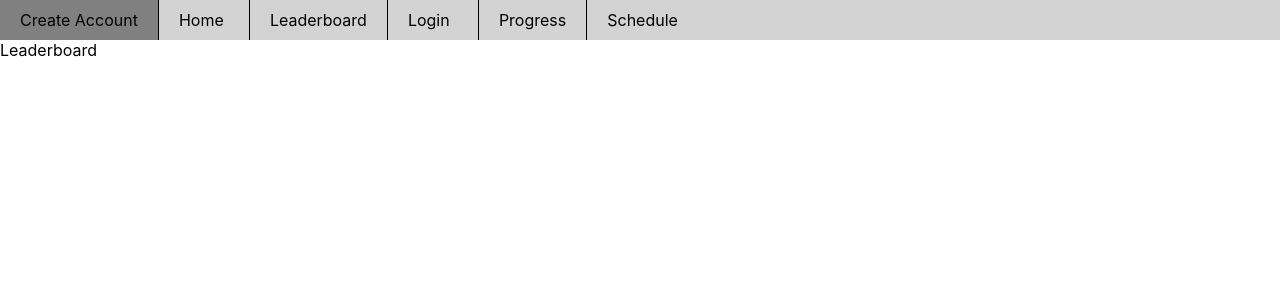
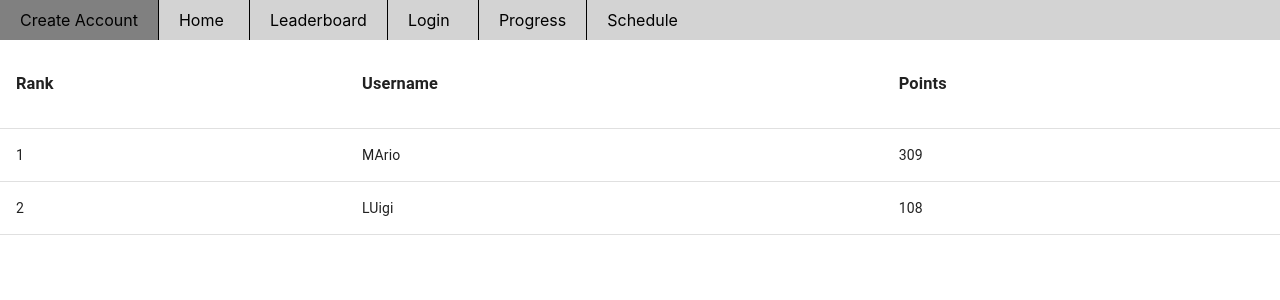
Before and after one commit to callanmurphy/Big-Fun-React-Site, a React (Create React App) app: page /leaderboard in a window 1280 px wide. Shown: the top 300 px of the page. Built offline with nearby package versions, Linux system fonts and the light colour scheme.

Commit message:
added material-UI dependency and finished a very rough leaderboard page.

```diff
--- a/package.json
+++ b/package.json
@@ -3,6 +3,7 @@
   "version": "0.1.0",
   "private": true,
   "dependencies": {
+    "@material-ui/core": "^4.11.3",
     "@testing-library/jest-dom": "^5.11.9",
     "@testing-library/react": "^11.2.5",
     "@testing-library/user-event": "^12.7.2",
--- a/src/components/Leaderboard/Leaderboard.js
+++ b/src/components/Leaderboard/Leaderboard.js
@@ -1,8 +1,55 @@
 import React, { Component } from "react";
+import Table from "@material-ui/core/Table";
+import TableBody from "@material-ui/core/TableBody";
+import TableCell from "@material-ui/core/TableCell";
+import TableRow from "@material-ui/core/TableRow";
 
 class Leaderboard extends Component {
+
+  constructor(props) {
+    super(props);
+    this.state = {
+      users: [
+        { uName: "MArio", points: 309 },
+        { uName: "LUigi", points: 108 }
+      ]
+    }
+}
+
+
   render() {
-    return <div>Leaderboard</div>;
+    return (
+      <div>
+        <Table className="leaderboard">
+          <TableBody>
+              <TableRow>
+                <TableCell>
+                  <h3>Rank</h3>
+                </TableCell>
+                <TableCell>
+                  <h3>Username</h3>
+                </TableCell>
+                <TableCell>
+                  <h3>Points</h3>
+                </TableCell>
+              </TableRow>
+            {this.state.users.map((user,i) => (
+              <TableRow>
+                <TableCell>
+                  {i+1}
+                </TableCell>
+                <TableCell>
+                  {user.uName}
+                </TableCell>
+                <TableCell>
+                  {user.points}
+                </TableCell>
+              </TableRow>
+            ))}
+          </TableBody>
+        </Table>
+      </div>
+    );
   }
 }
 
```
Also changed, not shown: 1 other file (tests, documents, lock files or other folders).
